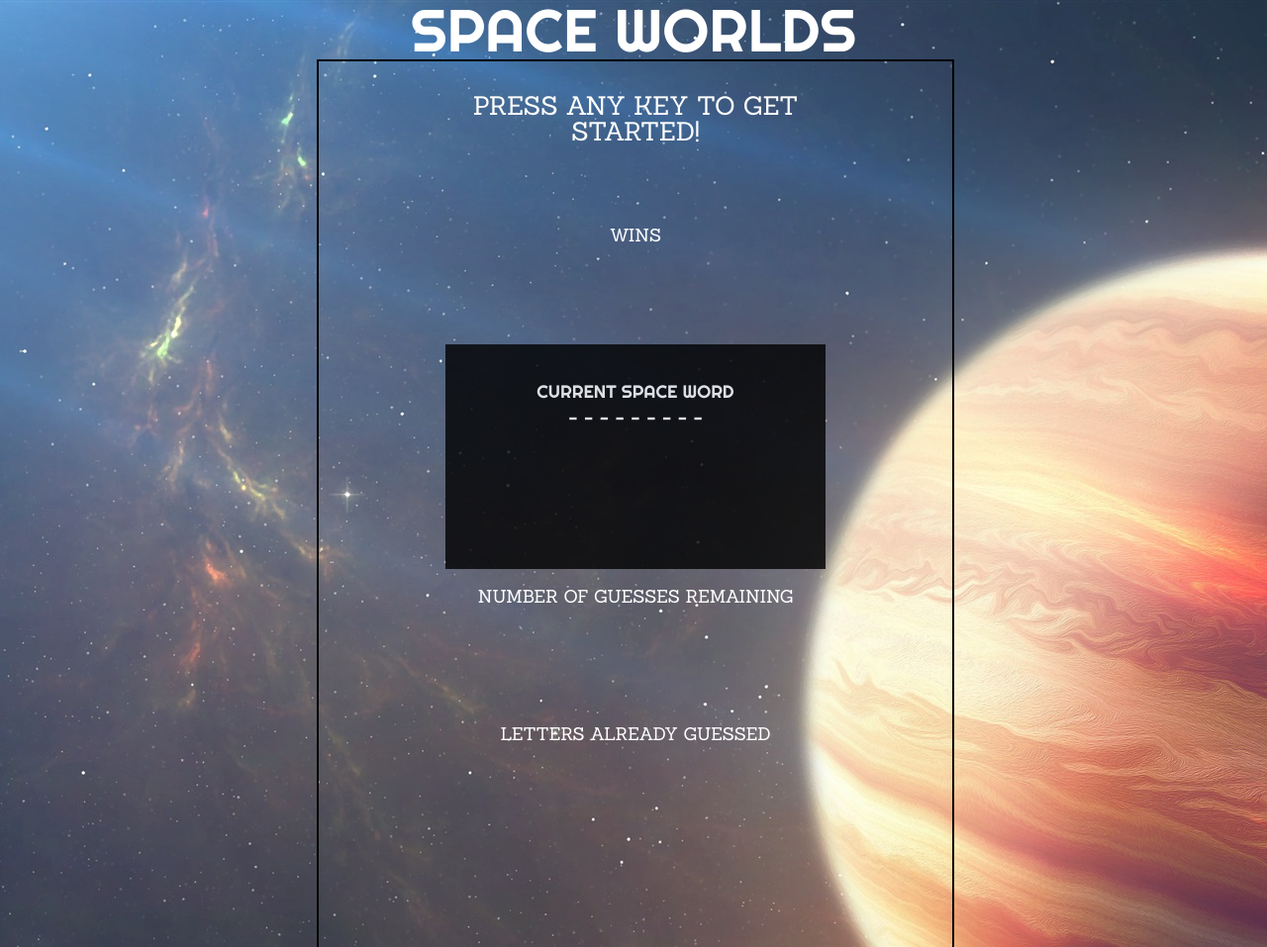
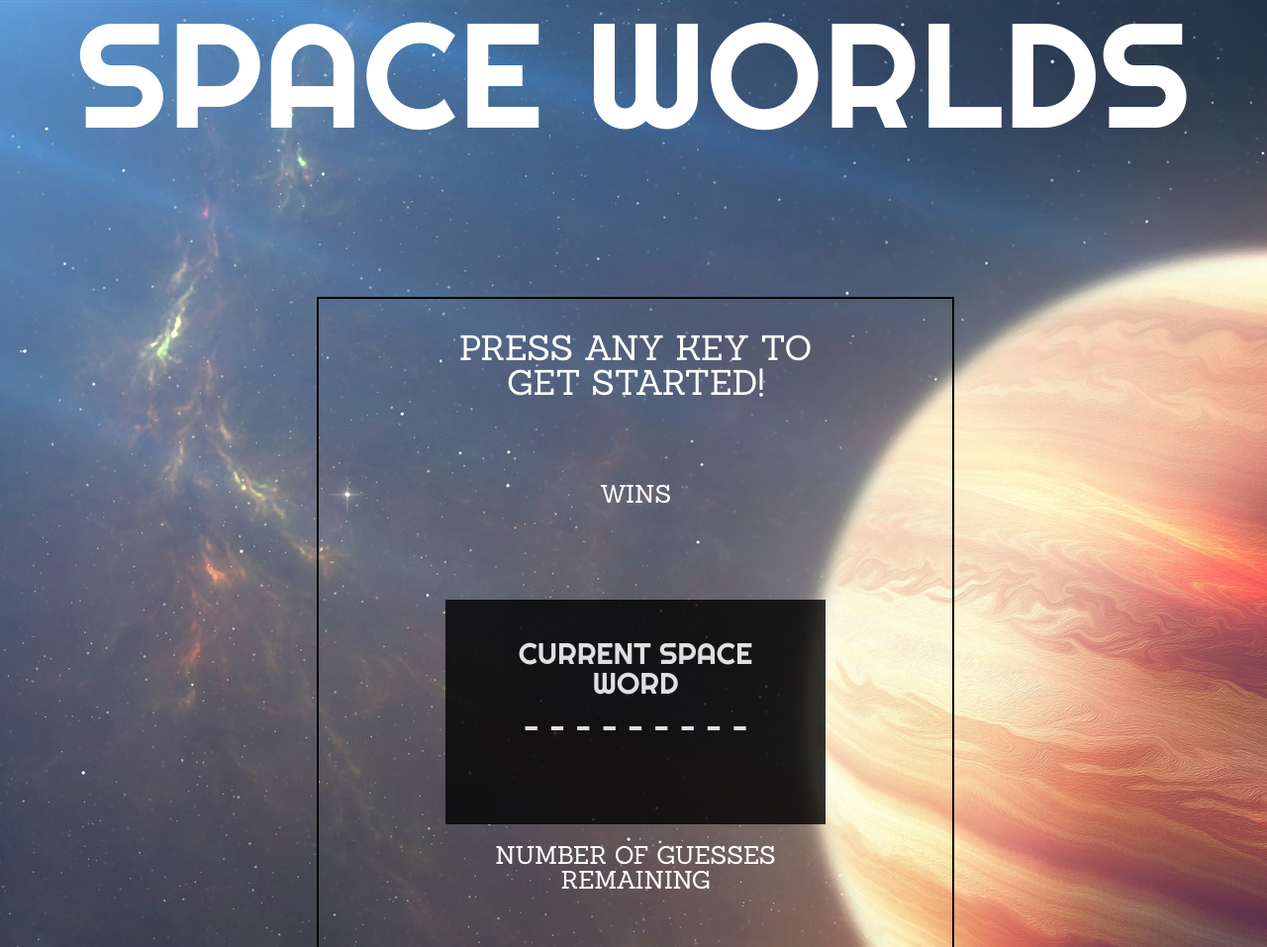
Before and after one commit to eosamdade/Word-Guess-Game, a plain HTML site: page index.html in a window 1280 px wide. Shown: the top 957 px of the page at 99% size. Drawn offline with Linux system fonts and the light colour scheme.

Commit message:
worked on css to polish up the game

```diff
--- a/assets/css/style.css
+++ b/assets/css/style.css
@@ -4,33 +4,29 @@
     background-color: burlywood;
 }
 
-.backdrop {
-
-
-
-}
-
 .gameHeading {
     text-align: center;
-    font-size: 60px;
+    font-size: 150px;
     color: white;
     font-family: 'Righteous', cursive;
+    top:50px;
 }
 
 .wrapper {
     font-family: 'Sanchez', serif;
     color:white;
     border: 2px solid black;
-    height: 1000px;
+    height: 900px;
     width: 50%;
     position: relative;
     left:25%;
+    top:150px
 }
 
 .start {
     text-align: center;
     padding:5%;
-    font-size: 26px;
+    font-size: 35px;
     width:60%;
     position: relative;
     left:15%
@@ -39,7 +35,7 @@
 .scoreBoard {
     text-align: center;
     padding:5%;
-    font-size: 18px;
+    font-size: 25px;
     width:60%;
     position: relative;
     left:15%;
@@ -51,7 +47,6 @@
     /* background-color: blue; */
     height: 100px;
     padding:5%;
-
 }
 
 .currentGameState {
@@ -60,7 +55,5 @@
     height: 150px;
     padding: 10%;
     font-family: 'Righteous', cursive;
-    font-size: 18px;
-
-
+    font-size: 30px;
 }
```
